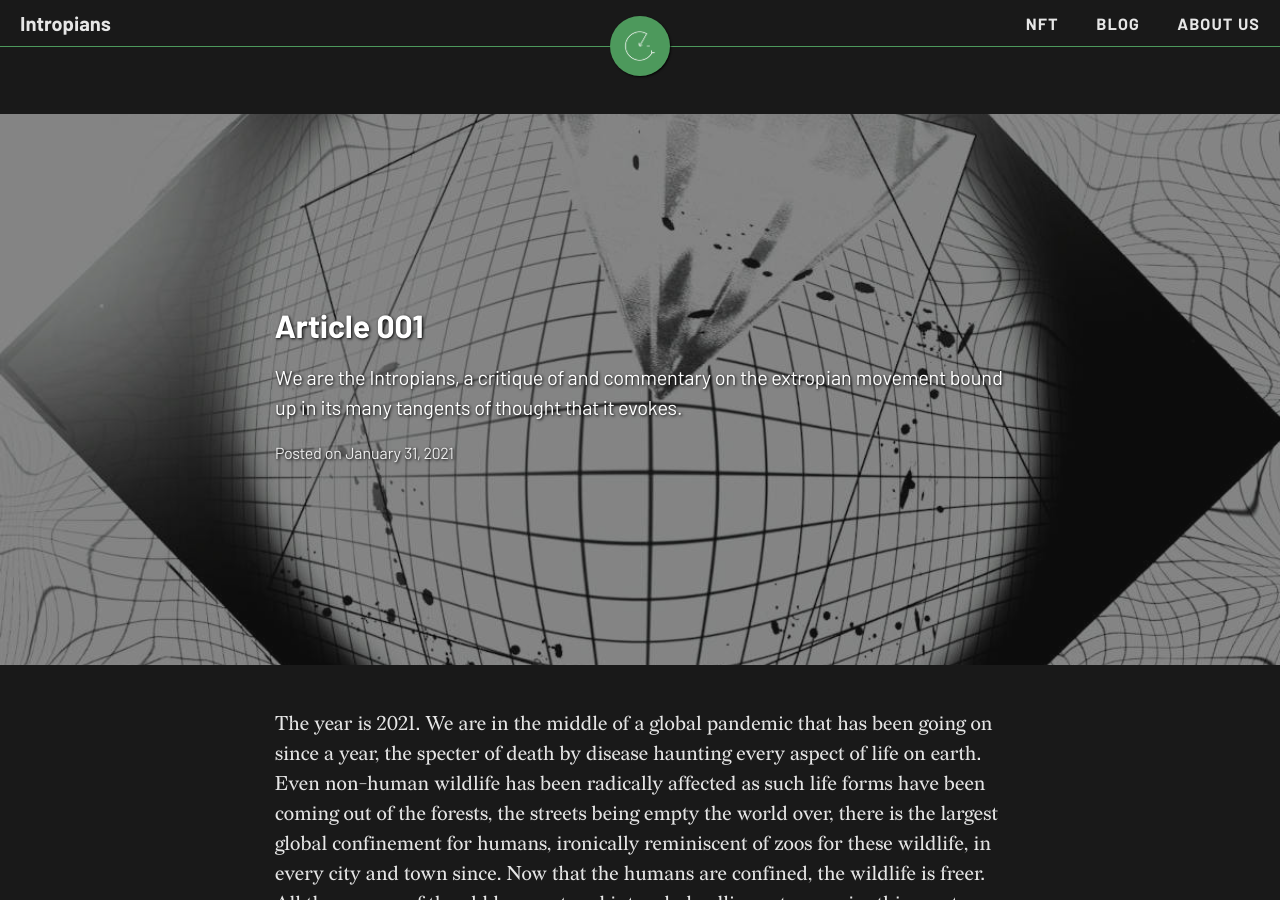
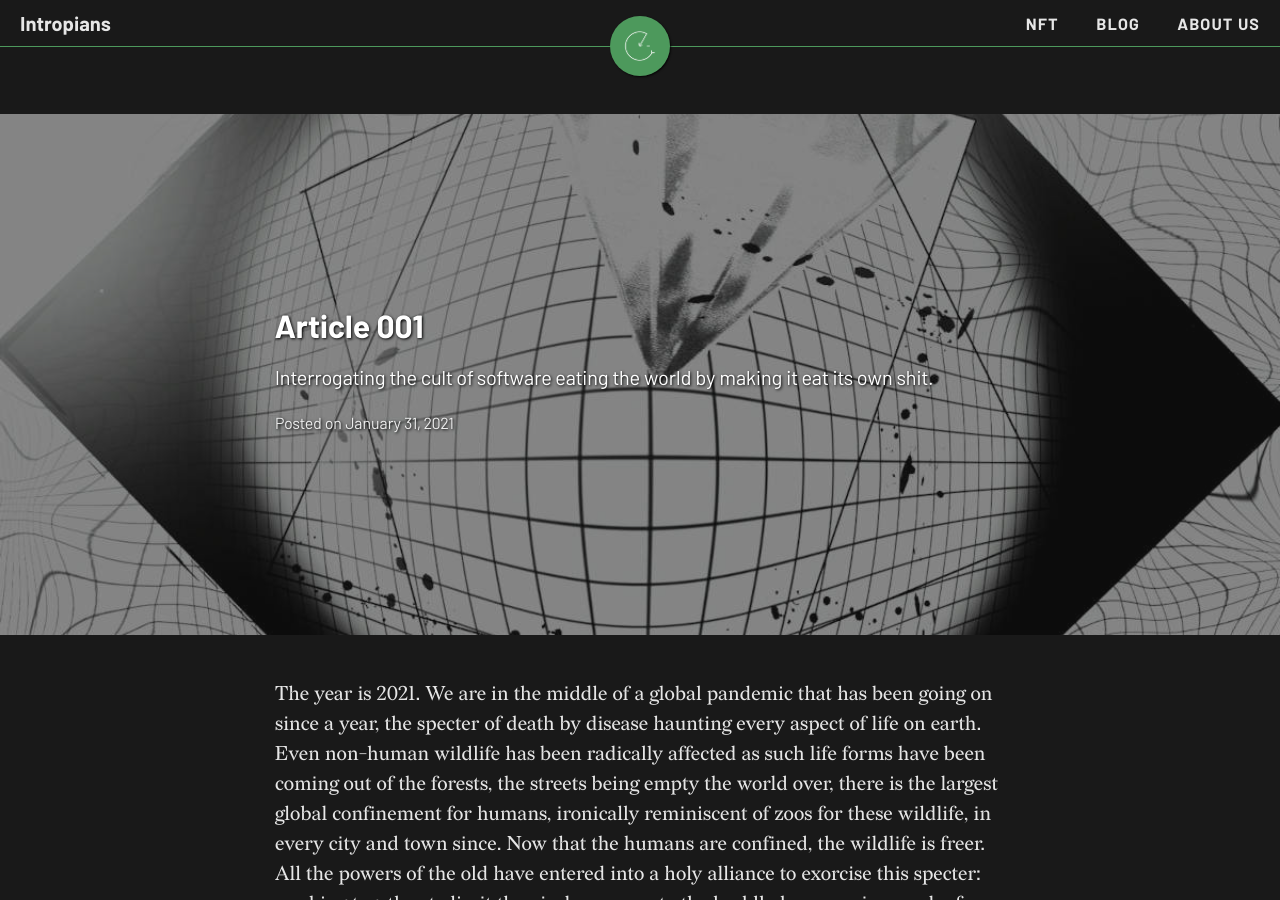
Before and after one commit to Intropians/intropians.org, a Jekyll site: the page built from _posts/2021-01-31-001.md, in a window 1280 px wide and 900 px high. Built offline with Jekyll 4.4.1, drawn with Linux system fonts in a browser that asks for light colours; nearby versions of some CDN libraries.

Commit message:
Intropian tagline changed all over

```diff
--- a/_config.yml
+++ b/_config.yml
@@ -68,7 +68,7 @@ social-network-links:
 
 # If you want to show a link to an RSS in the footer, add the site description here.
 # If you don't want to show an RSS link, remove the following line.
-rss-description: We are the Intropians, a critique of and commentary on the extropian movement bound up in its many tangents of thought that it evokes
+rss-description: Interrogating the cult of software eating the world by making it eat its own shit
 
 
 # --- General options --- #
--- a/_posts/2021-01-31-001.md
+++ b/_posts/2021-01-31-001.md
@@ -1,7 +1,7 @@
 ---
 layout: post
 title: Article 001
-subtitle: 'We are the Intropians, a critique of and commentary on the extropian movement bound up in its many tangents of thought that it evokes.'
+subtitle: 'Interrogating the cult of software eating the world by making it eat its own shit.'
 tags: ['about','wtf']
 date: 2021-01-31
 permalink: /article-001/
```
